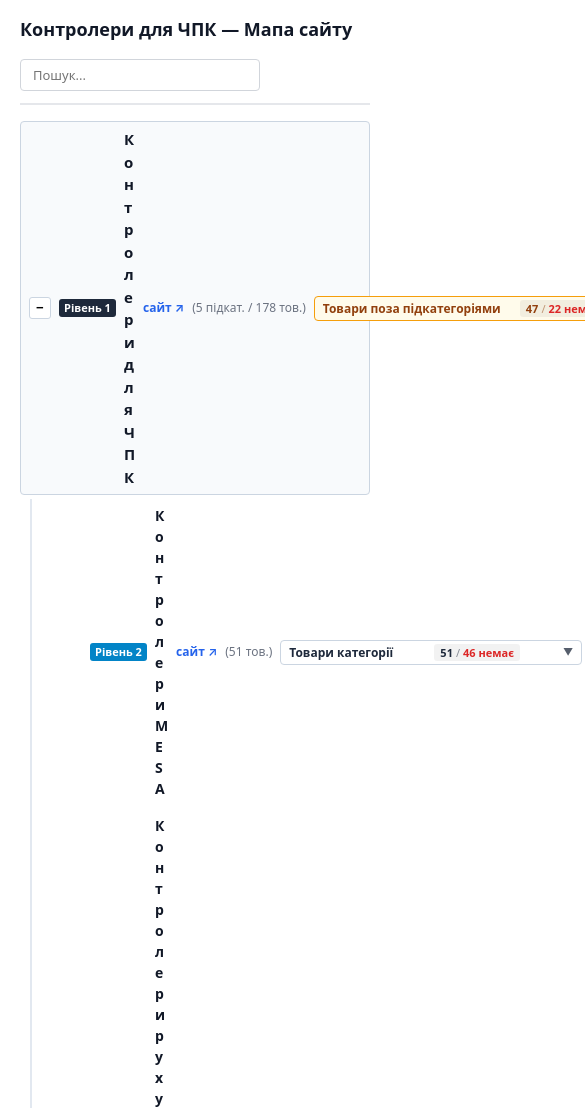
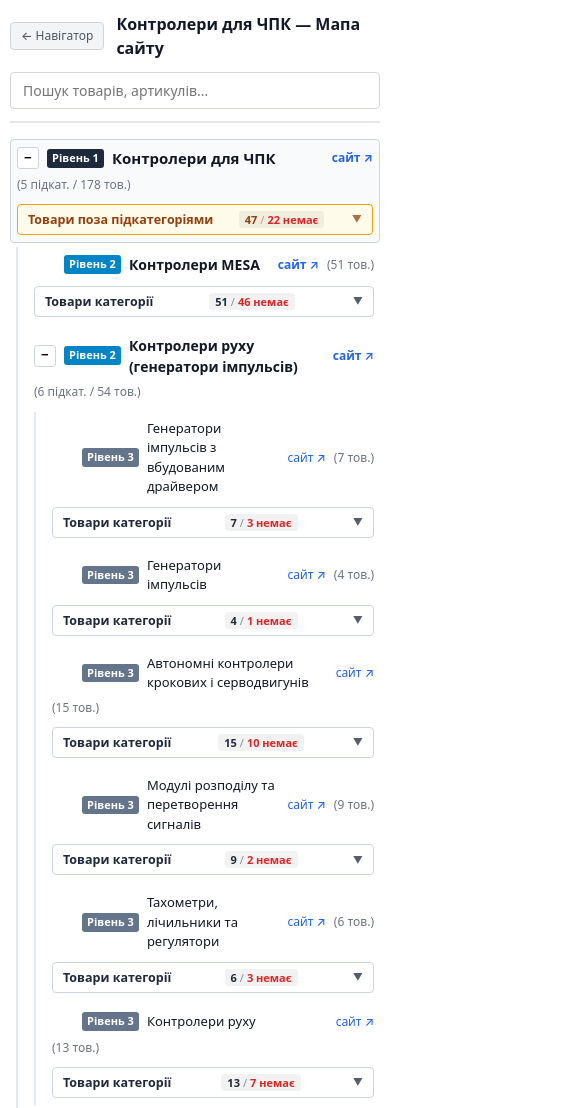
Before and after one commit to dialmak/qa, a plain HTML site: page cnc/map/kontroleri_chpk_simple.html in a window 390 px wide. Shown: the top 1108 px of the page, 585 px wide, since content can reach past the window. Drawn offline with Linux system fonts and the light colour scheme.

Commit message:
Add files via upload

```diff
--- a/cnc/map/kontroleri_chpk_simple.html
+++ b/cnc/map/kontroleri_chpk_simple.html
@@ -10,8 +10,11 @@
 
   <div class="container">
     <div class="top-bar">
-      <h2>Контролери для ЧПК — Мапа сайту</h2>
-      <input type="text" id="search-input" class="search-input" placeholder="Пошук...">
+      <div class="top-bar-title">
+        <a href="index.html" class="btn-back" title="Повернутися до головного навігатора">← Навігатор</a>
+        <h2>Контролери для ЧПК — Мапа сайту</h2>
+      </div>
+      <input type="text" id="search-input" class="search-input" placeholder="Пошук товарів, артикулів...">
     </div>
 
     <div id="tree" class="tree"></div>
--- a/cnc/map/style_simple.css
+++ b/cnc/map/style_simple.css
@@ -32,6 +32,32 @@ body {
   padding-bottom: 12px;
   margin-bottom: 16px;
   flex-wrap: wrap;
+}
+
+.top-bar-title {
+  display: flex;
+  align-items: center;
+  gap: 12px;
+}
+
+.btn-back {
+  display: inline-flex;
+  align-items: center;
+  gap: 4px;
+  padding: 4px 10px;
+  font-size: 12px;
+  font-weight: 500;
+  color: #4b5563;
+  background: #f3f4f6;
+  border: 1px solid #d1d5db;
+  border-radius: 4px;
+  text-decoration: none;
+  transition: all 0.15s ease;
+  white-space: nowrap;
+}
+.btn-back:hover {
+  background: #e5e7eb;
+  color: #111827;
 }
 
 .top-bar h2 {
@@ -144,6 +170,7 @@ body {
   color: #6b7280;
   font-weight: normal;
   flex-shrink: 0;
+  white-space: nowrap;
 }
 
 .site-link {
@@ -151,6 +178,7 @@ body {
   color: #2563eb;
   text-decoration: none;
   flex-shrink: 0;
+  white-space: nowrap;
 }
 .site-link:hover {
   text-decoration: underline;
@@ -364,9 +392,72 @@ body {
   display: inline-block;
 }
 
-@media (max-width: 860px) {
+/* ── АДАПТИВНІСТЬ ДЛЯ МОБІЛЬНИХ ПРИСТРОЇВ ТА ПЛАНШЕТІВ ─────────────────── */
+@media (max-width: 820px) {
+  body {
+    padding: 12px 10px 32px;
+  }
+
+  .top-bar {
+    flex-direction: column;
+    align-items: stretch;
+    gap: 12px;
+  }
+
+  .top-bar-title {
+    justify-content: space-between;
+    width: 100%;
+  }
+
+  .top-bar h2 {
+    font-size: 16px;
+  }
+
+  .search-input {
+    width: 100%;
+    min-width: 0;
+    padding: 8px 12px;
+    font-size: 14px;
+  }
+
+  /* Дозволяємо рядку категорії переносити елементи */
+  .node-row {
+    flex-wrap: wrap;
+    gap: 6px 8px;
+    padding: 7px 6px;
+  }
+
+  .node-name {
+    min-width: 130px;
+  }
+
+  /* Кнопка розгортання товарів переноситься на окремий рядок на всю ширину */
   .btn-prods {
     width: 100%;
-    min-width: unset;
+    min-width: 0;
+    margin-top: 4px;
+    padding: 6px 10px;
+    font-size: 12.5px;
+  }
+
+  /* Порожній плейсхолдер з нулем товарів на мобільних приховується, щоб не захаращувати екран */
+  .btn-prods.empty {
+    display: none;
+  }
+
+  /* Зменшуємо відступи вкладеності, щоб не виїжджати за межі смартфона */
+  .node-children {
+    padding-left: 10px;
+    margin-left: 6px;
+  }
+
+  /* Блок товарів на мобільному */
+  .node-products {
+    margin: 6px 0 10px 4px;
+  }
+
+  /* Забезпечуємо горизонтальну прокрутку таблиці замість розпирання сторінки */
+  .table-prods {
+    min-width: 440px;
   }
 }
```
